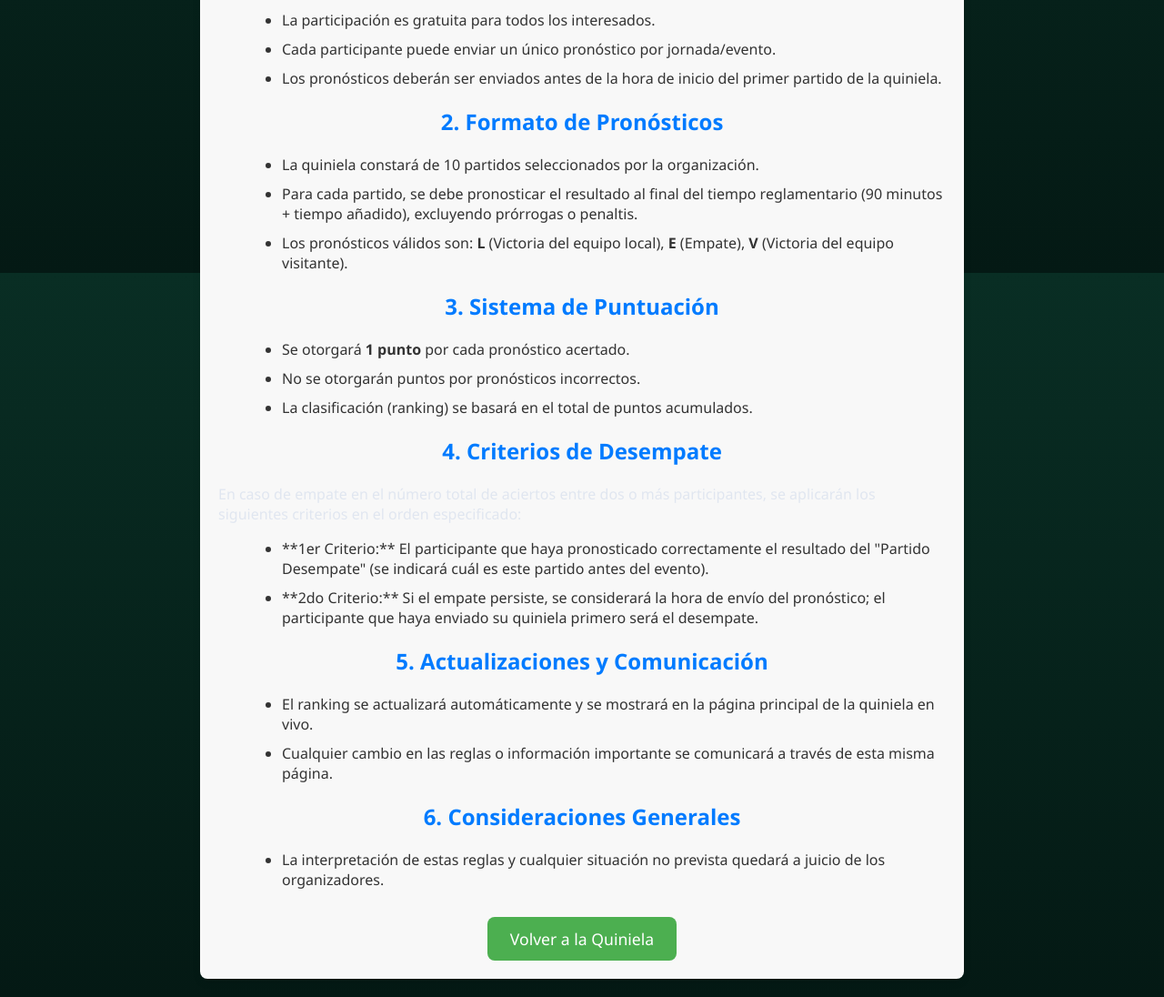
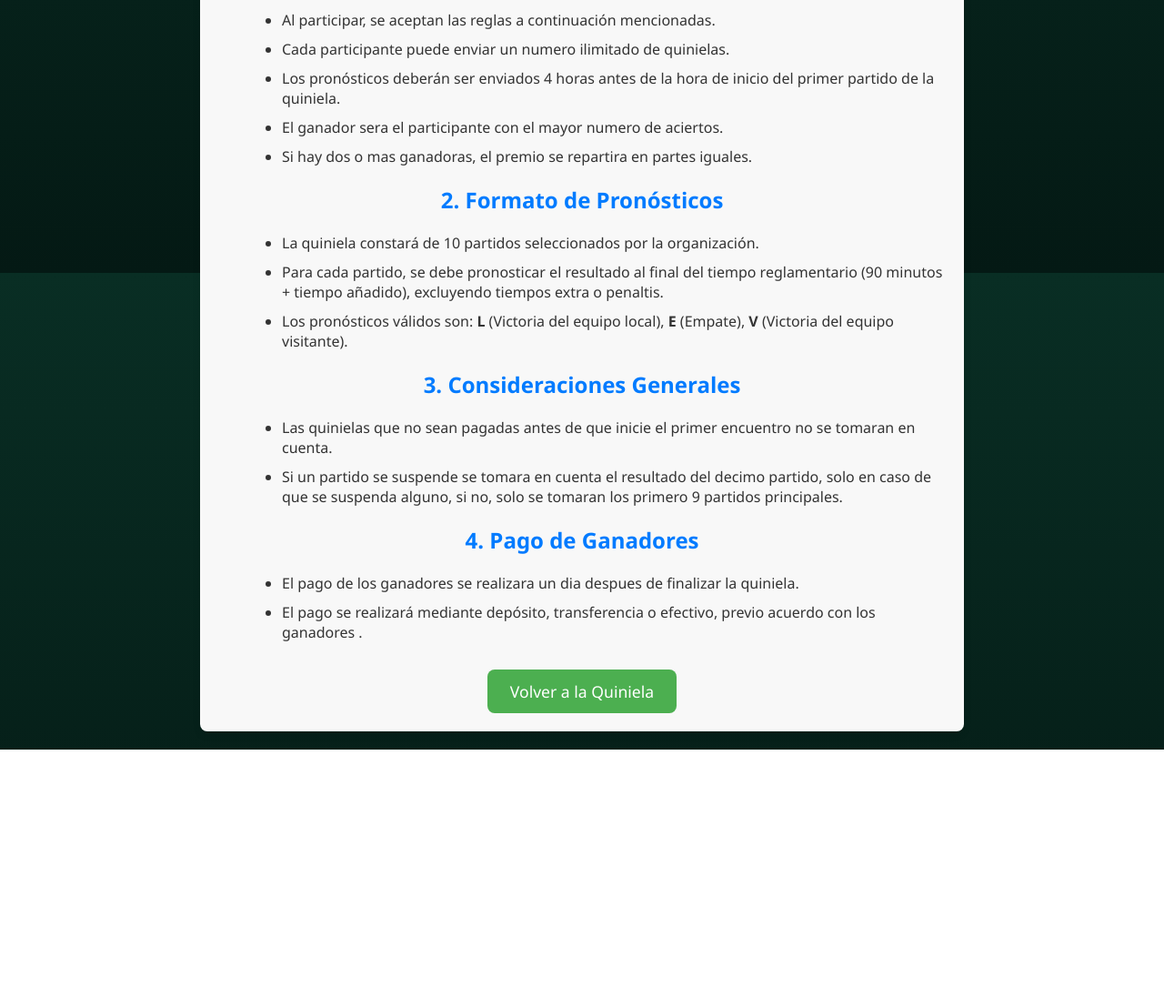
Before and after one commit to JuanHorta03/QuinielaDeCampeones2025, a plain HTML site: page reglas.html in a window 1280 px wide. Shown: the part 500-1596 px from the top of the page at 91% size. After the commit the page ends 1324 px from the top, so only its background shows below. Drawn offline with Linux system fonts and the light colour scheme.

Commit message:
Update reglas.html

```diff
--- a/reglas.html
+++ b/reglas.html
@@ -64,41 +64,30 @@
 
         <h2>1. Participación</h2>
         <ul>
-            <li>La participación es gratuita para todos los interesados.</li>
-            <li>Cada participante puede enviar un único pronóstico por jornada/evento.</li>
-            <li>Los pronósticos deberán ser enviados antes de la hora de inicio del primer partido de la quiniela.</li>
+            <li>Al participar, se aceptan las reglas a continuación mencionadas.</li>
+            <li>Cada participante puede enviar un numero ilimitado de quinielas.</li>
+            <li>Los pronósticos deberán ser enviados 4 horas antes de la hora de inicio del primer partido de la quiniela.</li>
+            <li>El ganador sera el participante con el mayor numero de aciertos.</li>
+            <li>Si hay dos o mas ganadoras, el premio se repartira en partes iguales.</li>
         </ul>
 
         <h2>2. Formato de Pronósticos</h2>
         <ul>
             <li>La quiniela constará de 10 partidos seleccionados por la organización.</li>
-            <li>Para cada partido, se debe pronosticar el resultado al final del tiempo reglamentario (90 minutos + tiempo añadido), excluyendo prórrogas o penaltis.</li>
+            <li>Para cada partido, se debe pronosticar el resultado al final del tiempo reglamentario (90 minutos + tiempo añadido), excluyendo tiempos extra o penaltis.</li>
             <li>Los pronósticos válidos son: <strong>L</strong> (Victoria del equipo local), <strong>E</strong> (Empate), <strong>V</strong> (Victoria del equipo visitante).</li>
         </ul>
 
-        <h2>3. Sistema de Puntuación</h2>
+        <h2>3. Consideraciones Generales</h2>
         <ul>
-            <li>Se otorgará <strong>1 punto</strong> por cada pronóstico acertado.</li>
-            <li>No se otorgarán puntos por pronósticos incorrectos.</li>
-            <li>La clasificación (ranking) se basará en el total de puntos acumulados.</li>
+            <li>Las quinielas que no sean pagadas antes de que inicie el primer encuentro no se tomaran en cuenta.</li>
+            <li>Si un partido se suspende se tomara en cuenta el resultado del decimo partido, solo en caso de que se suspenda alguno, si no, solo se tomaran los primero 9 partidos principales.</li>
         </ul>
 
-        <h2>4. Criterios de Desempate</h2>
-        <p>En caso de empate en el número total de aciertos entre dos o más participantes, se aplicarán los siguientes criterios en el orden especificado:</p>
+       <h2>4. Pago de Ganadores</h2>
         <ul>
-            <li>**1er Criterio:** El participante que haya pronosticado correctamente el resultado del "Partido Desempate" (se indicará cuál es este partido antes del evento).</li>
-            <li>**2do Criterio:** Si el empate persiste, se considerará la hora de envío del pronóstico; el participante que haya enviado su quiniela primero será el desempate.</li>
-        </ul>
-
-        <h2>5. Actualizaciones y Comunicación</h2>
-        <ul>
-            <li>El ranking se actualizará automáticamente y se mostrará en la página principal de la quiniela en vivo.</li>
-            <li>Cualquier cambio en las reglas o información importante se comunicará a través de esta misma página.</li>
-        </ul>
-
-        <h2>6. Consideraciones Generales</h2>
-        <ul>
-            <li>La interpretación de estas reglas y cualquier situación no prevista quedará a juicio de los organizadores.</li>
+            <li> El pago de los ganadores se realizara un dia despues de finalizar la quiniela.</li>
+            <li> El pago se realizará mediante depósito, transferencia o efectivo, previo acuerdo con los ganadores .</li>
         </ul>
 
         <div class="back-button-container">
```
